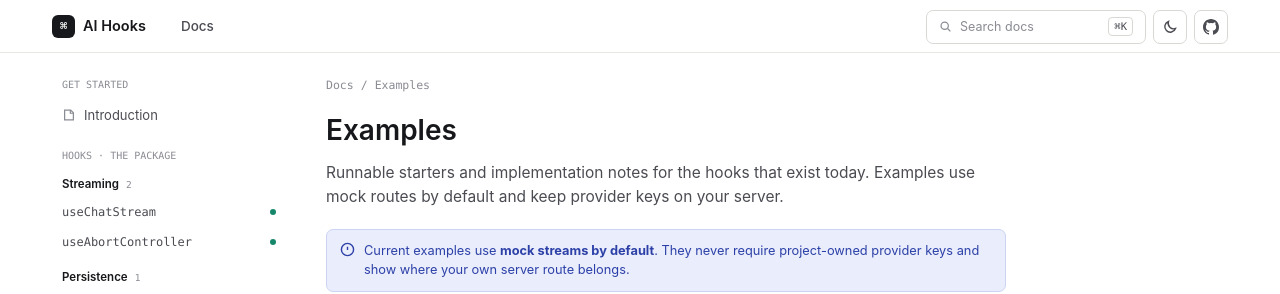
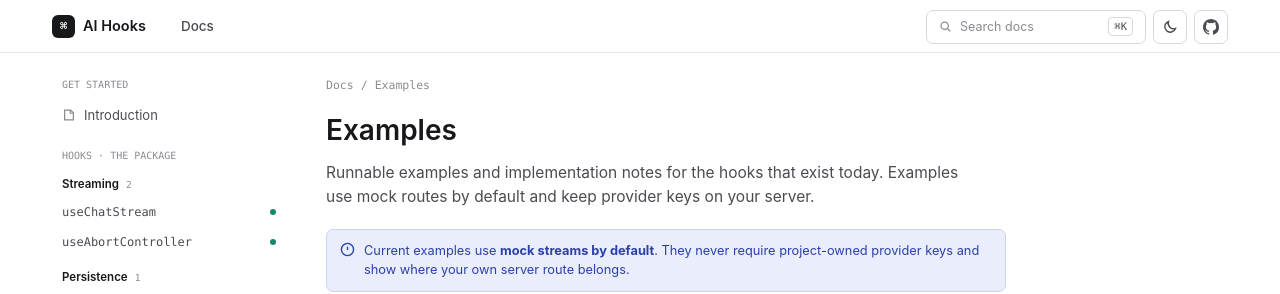
Before and after one commit to DumanTorbayev/ai-hooks, a Next.js app in the folder apps/web/: page /examples in a window 1280 px wide. Shown: the top 294 px of the page. Built offline with nearby package versions, Linux system fonts and the light colour scheme; no server answers.

Commit message:
Clarify runnable examples wording

```diff
--- a/apps/web/app/examples/page.tsx
+++ b/apps/web/app/examples/page.tsx
@@ -27,7 +27,7 @@ export default function ExamplesPage() {
           </div>
           <h1 className={shell.pageTitle}>Examples</h1>
           <p className={shell.pageLede}>
-            Runnable starters and implementation notes for the hooks that exist today. Examples use
+            Runnable examples and implementation notes for the hooks that exist today. Examples use
             mock routes by default and keep provider keys on your server.
           </p>
           <div className={styles.note}>
```
Also changed, not shown: 2 other files (tests, documents, lock files or other folders).
